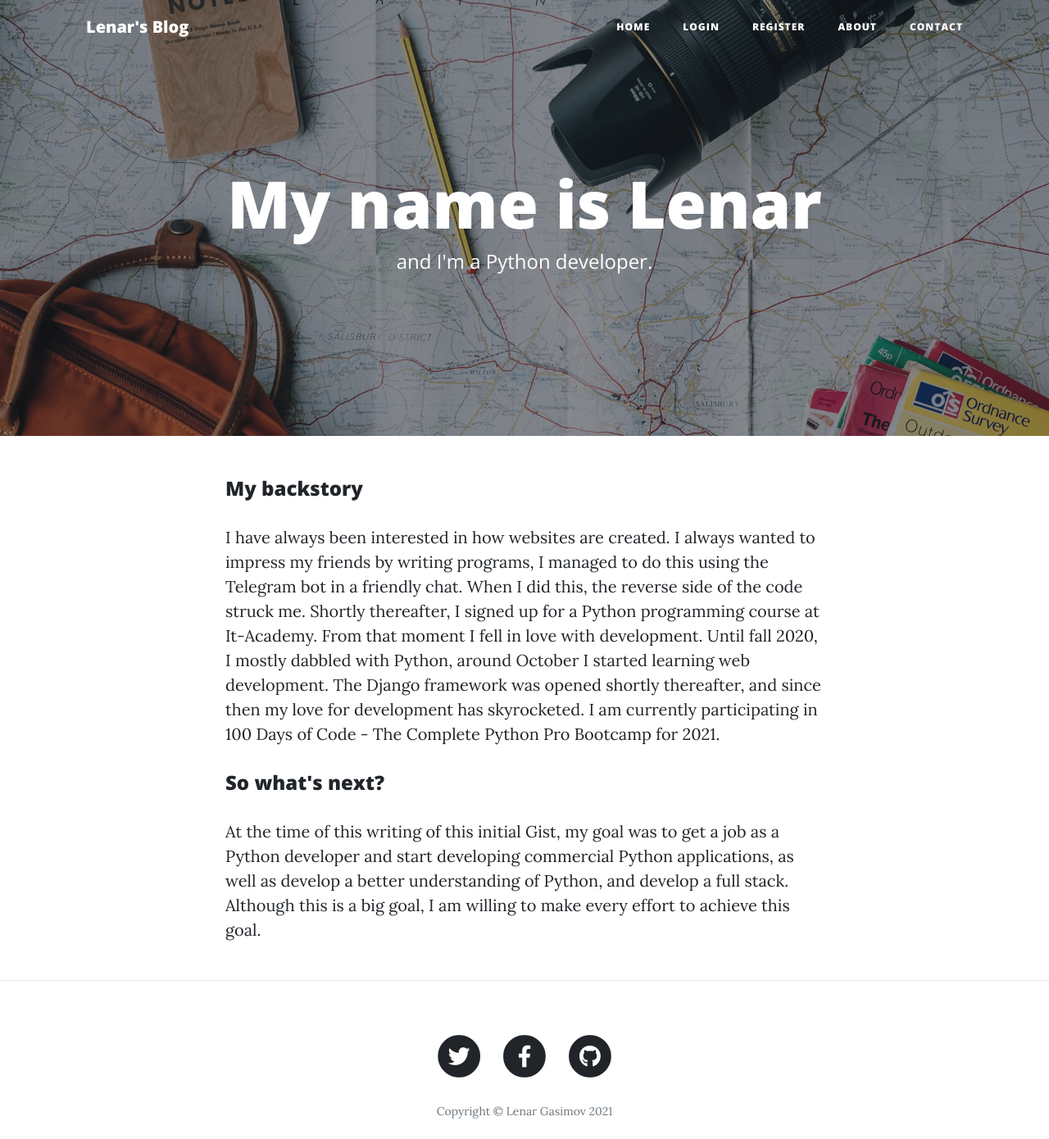
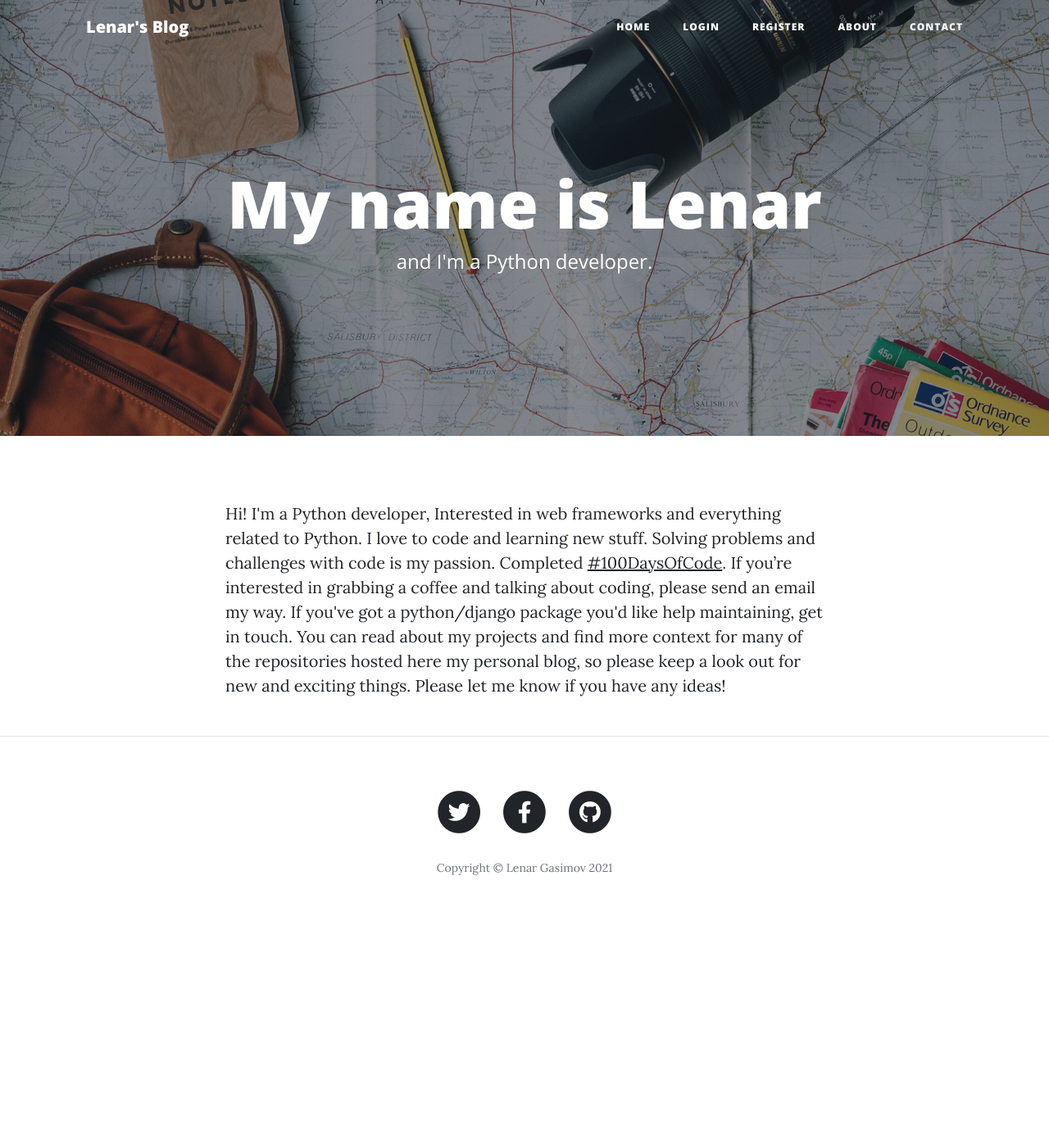
Before and after one commit to lenargasimov/blog, a Flask app: page /about in a window 1280 px wide. Shown: the top 1390 px of the page at 82% size. After the commit the page ends 1068 px from the top, so only its background shows below. Run offline with Flask 2, Linux system fonts and the light colour scheme; some libraries are stand-ins or nearby versions.

Commit message:
feat: add new description for about me

```diff
--- a/templates/about.html
+++ b/templates/about.html
@@ -19,10 +19,14 @@
   <div class="container">
     <div class="row">
       <div class="col-lg-8 col-md-10 mx-auto">
-        <h4>My backstory</h4>
-        <p>I have always been interested in how websites are created. I always wanted to impress my friends by writing programs, I managed to do this using the Telegram bot in a friendly chat. When I did this, the reverse side of the code struck me. Shortly thereafter, I signed up for a Python programming course at It-Academy. From that moment I fell in love with development. Until fall 2020, I mostly dabbled with Python, around October I started learning web development. The Django framework was opened shortly thereafter, and since then my love for development has skyrocketed. I am currently participating in 100 Days of Code - The Complete Python Pro Bootcamp for 2021.</p>
-        <h4>So what's next?</h4>
-        <p>At the time of this writing of this initial Gist, my goal was to get a job as a Python developer and start developing commercial Python applications, as well as develop a better understanding of Python, and develop a full stack. Although this is a big goal, I am willing to make every effort to achieve this goal.</p>
+        <p>Hi! I'm a Python developer, Interested in web frameworks and everything related to Python.
+            I love to code and learning new stuff. Solving problems and challenges with code is my passion.
+            Completed <a href="https://github.com/lenargasimov/100-days-of-python" target="_blank">#100DaysOfCode</a>.
+            If you’re interested in grabbing a coffee and talking about coding,
+           please send an email my way. If you've got a python/django package you'd like help maintaining, get in touch.
+          You can read about my projects and find more context for many of the repositories hosted here
+          my personal blog, so please keep a look out for new and exciting things.
+          Please let me know if you have any ideas!</p>
       </div>
     </div>
   </div>
```
